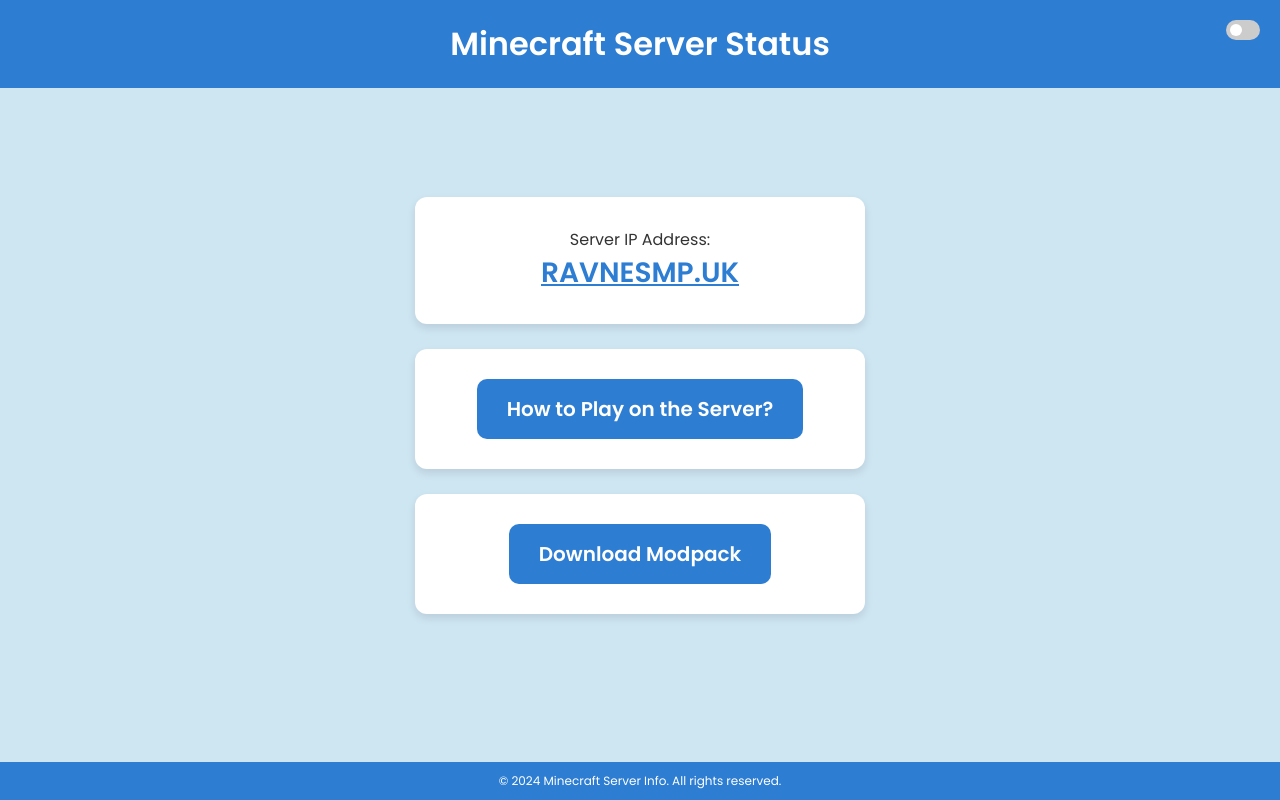
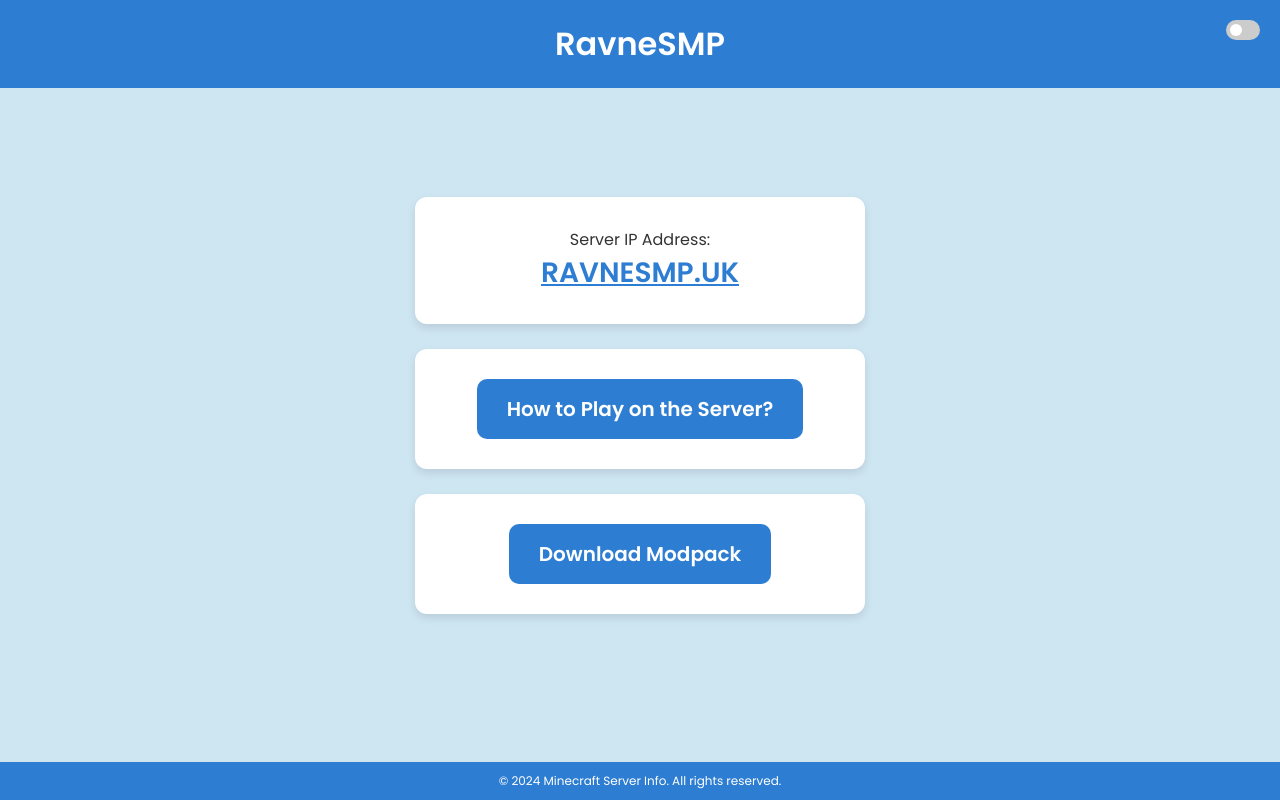
Before and after one commit to vnkxnzokvmcniomvni/ravnesmp, a plain HTML site: page index.html in a window 1280 px wide. Drawn offline with Linux system fonts and the light colour scheme.

Commit message:
index.html

```diff
--- a/index.html
+++ b/index.html
@@ -9,7 +9,7 @@
 </head>
 <body>
     <header>
-        <h1>Minecraft Server Status</h1>
+        <h1>RavneSMP</h1>
         <div class="theme-switcher">
             <label class="switch">
                 <input type="checkbox" id="theme-toggle">
```
